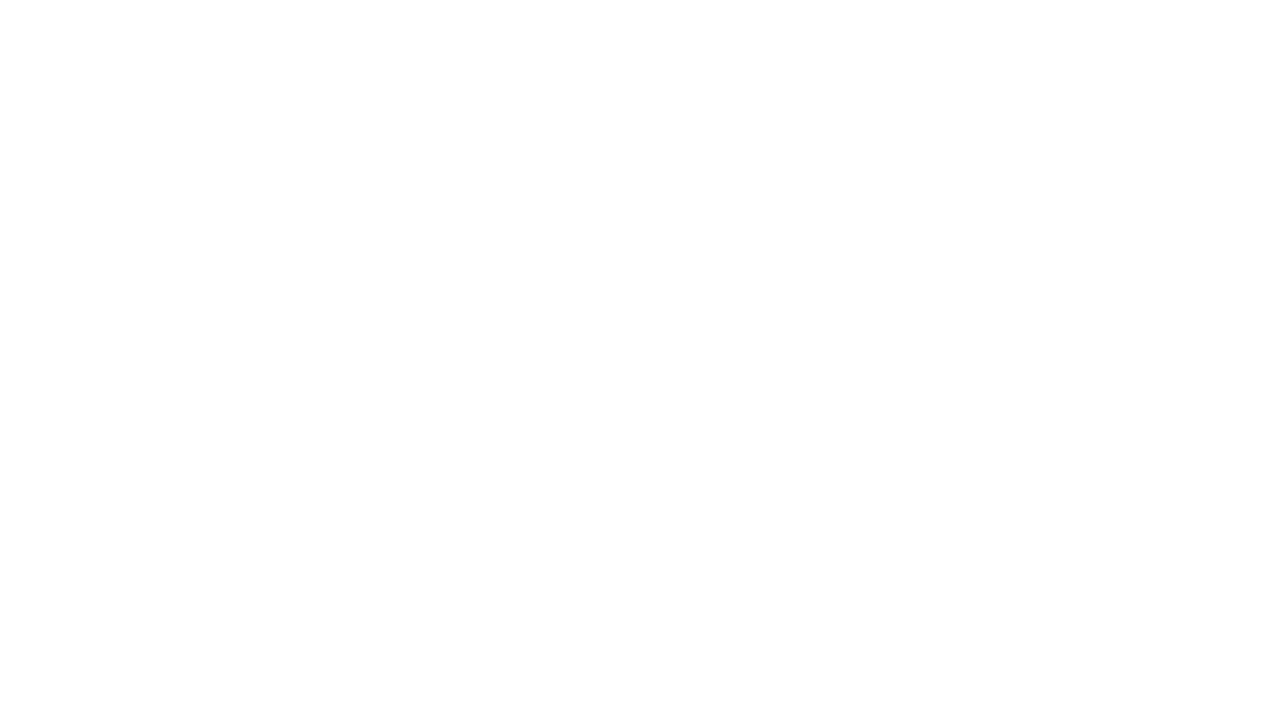
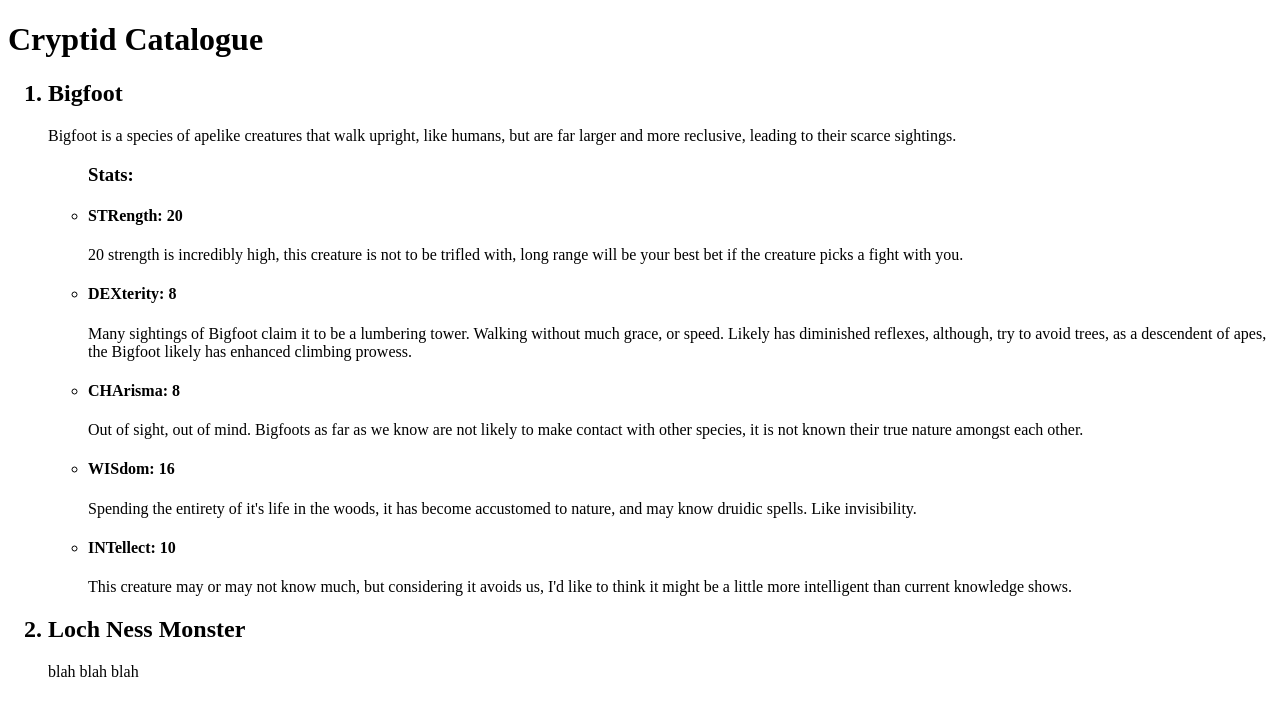
Before and after one commit to CuffBipher/Website, a plain HTML site: page index.html in a window 1280 px wide. Drawn offline with Linux system fonts and the light colour scheme.

Commit message:
Update index.html

```diff
--- a/index.html
+++ b/index.html
@@ -1,9 +1,46 @@
 <!DOCTYPE html>
 <html lang="en">
-<head>
-    <title>Cryptid Power Levels: A Guide for Adventuring</title>
-    <meta charset="utf-8">
-</head>
-<body>
-</body>
+    <head>
+        <title>Cryptid Catalogue: A Guide for Adventuring</title>
+        <meta charset="utf-8">
+    </head>
+    <body>
+        <!-- Make sure to include a legend with the meaning of each stats on a stat sheet. 10 being the human average for each stat. -->
+        <!-- My website will be a database of cryptids with their power levels! -->
+         <h1>Cryptid Catalogue</h1>
+        <!-- Making an ordered list so the site is more scalable, hopefully this doesn't bite me later. To make a new entry make sure in the title of the article you use <h2> and <li> nested in each title.-->
+        <ol>
+            <!-- List entry #1, this will be the basis for all following articles. -->
+             <section>
+                <h2><li>Bigfoot</li></h2>
+                <p>Bigfoot is a species of apelike creatures that walk upright, like humans, but are far larger and more reclusive, leading to their scarce sightings.</p>
+                <ul>
+                    <h3>Stats:</h3>
+                    <li>
+                        <h4>STRength: 20</h4>
+                        <p>20 strength is incredibly high, this creature is not to be trifled with, long range will be your best bet if the creature picks a fight with you.</p>
+                    </li>
+                    <li>
+                        <h4>DEXterity: 8</h4>
+                        <p>Many sightings of Bigfoot claim it to be a lumbering tower. Walking without much grace, or speed. Likely has diminished reflexes, although, try to avoid trees, as a descendent of apes, the Bigfoot likely has enhanced climbing prowess.</p>
+                    </li>
+                    <li>
+                        <h4>CHArisma: 8</h4>
+                        <p>Out of sight, out of mind. Bigfoots as far as we know are not likely to make contact with other species, it is not known their true nature amongst each other.</p>
+                    </li>
+                    <li>
+                        <h4>WISdom: 16</h4>
+                        <p>Spending the entirety of it's life in the woods, it has become accustomed to nature, and may know druidic spells. Like invisibility.</p>
+                    </li>
+                    <li>
+                        <h4>INTellect: 10</h4>
+                        <p>This creature may or may not know much, but considering it avoids us, I'd like to think it might be a little more intelligent than current knowledge shows.</p>
+                    </li>
+                </ul>
+
+                <h2><li>Loch Ness Monster</li></h2>
+                <p>blah blah blah</p>
+            </section>
+        </ol>
+    </body>
 </html>
```
